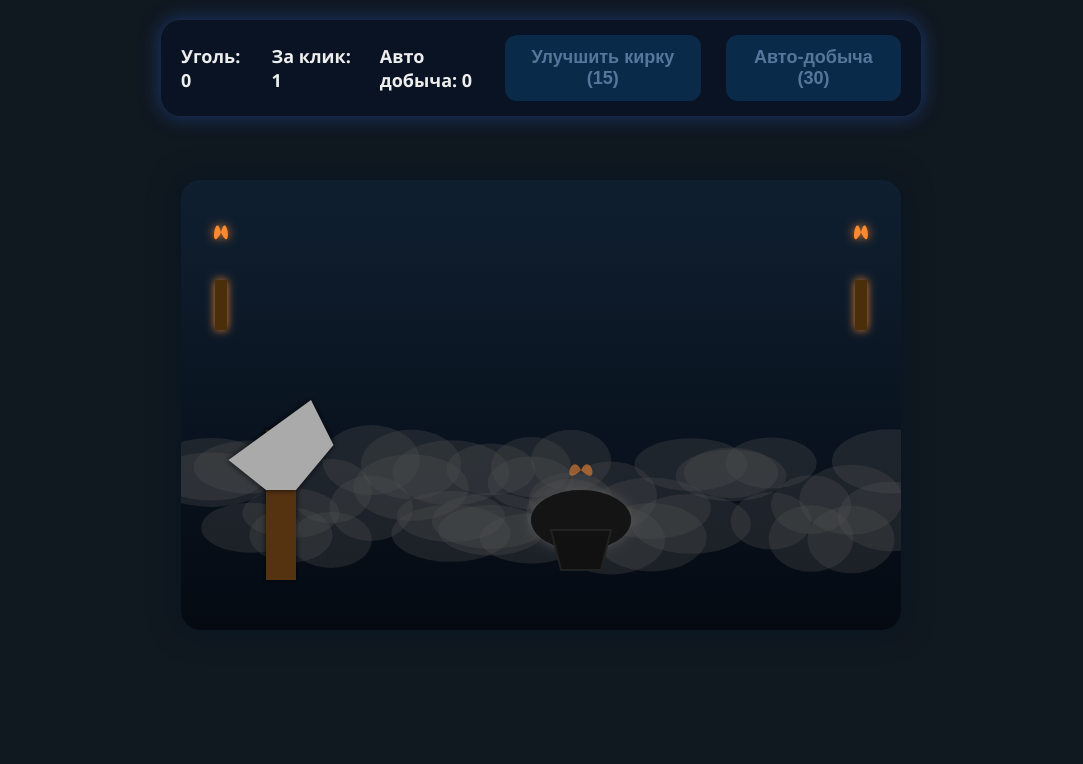
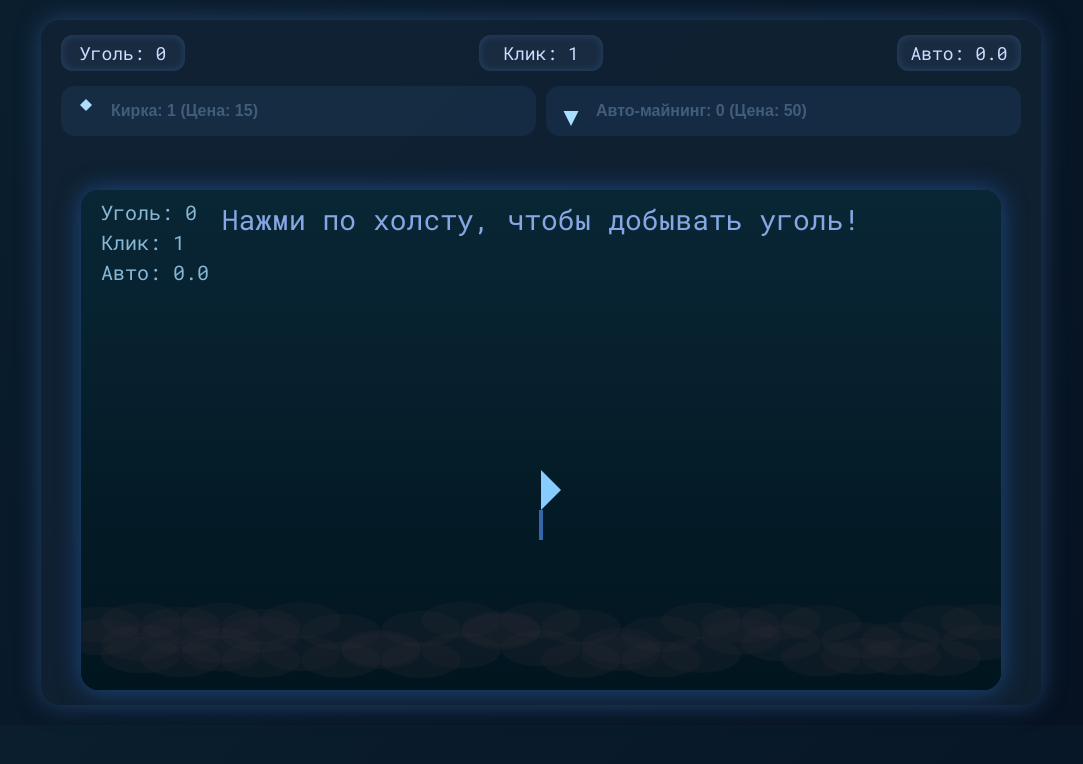
Before and after one commit to Spupey/game-, a plain HTML site: page index.html in a window 1280 px wide. Shown: the whole page, without its empty margins (99-1182 px from the left). Drawn offline with Linux system fonts and the light colour scheme.

Commit message:
Update index.html

```diff
--- a/index.html
+++ b/index.html
@@ -2,167 +2,186 @@
 <html lang="ru">
 <head>
 <meta charset="UTF-8" />
-<title>Deep Mine Clicker — Полноценный кликер</title>
+<title>Ultimate Mine Clicker - Большая игра</title>
 <style>
-  /* Общий стиль */
+  /* Стили для всей игры */
+  @import url('https://fonts.googleapis.com/css2?family=Roboto+Mono&display=swap');
+
   body {
-    margin: 0;
-    background: #101820;
-    font-family: 'Segoe UI', Tahoma, Geneva, Verdana, sans-serif;
-    color: #eee;
+    margin: 0; background: linear-gradient(135deg, #0a1f2f, #061121);
+    font-family: 'Roboto Mono', monospace;
+    color: #ccddff;
     user-select: none;
-    overflow: hidden;
+    overflow-x: hidden;
   }
-  #gameCanvas {
-    display: block;
-    margin: 20px auto 0;
-    background: #15202b;
+
+  #game-container {
+    max-width: 960px;
+    margin: 20px auto;
+    background: #112233dd;
     border-radius: 20px;
-    box-shadow: 0 0 30px #001522aa;
+    box-shadow: 0 0 25px #335588aa;
+    padding: 15px 20px;
   }
-  #uiPanel {
-    width: 720px;
-    margin: 20px auto;
-    background: rgba(10, 20, 35, 0.95);
-    border-radius: 20px;
-    box-shadow: 0 0 20px #224488cc;
-    padding: 15px 20px;
+
+  #top-bar {
     display: flex;
     justify-content: space-between;
+    margin-bottom: 15px;
+  }
+
+  .stat {
+    font-size: 18px;
+    padding: 6px 12px;
+    background: #21364e88;
+    border-radius: 12px;
+    box-shadow: inset 0 0 8px #2a466a;
+    user-select: none;
+    min-width: 100px;
+    text-align: center;
+  }
+
+  #upgrade-buttons {
+    display: flex;
+    flex-wrap: wrap;
+    gap: 10px;
+    justify-content: center;
+    margin-top: 10px;
+  }
+
+  button.upgrade-btn {
+    flex: 1 1 180px;
+    background: #335577cc;
+    border: none;
+    color: #aaddff;
+    font-weight: 700;
+    font-size: 16px;
+    border-radius: 14px;
+    padding: 10px;
+    cursor: pointer;
+    box-shadow: 0 0 12px #4477cc88;
+    display: flex;
     align-items: center;
+    gap: 10px;
+    transition: background 0.3s ease;
+    user-select: none;
   }
-  #stats, #upgrades {
-    display: flex;
-    gap: 25px;
-  }
-  #stats > div, #upgrades > button {
-    font-size: 18px;
-    font-weight: 700;
-  }
-  button {
-    background: #214270;
-    color: #aaccff;
-    border: none;
-    border-radius: 12px;
-    padding: 12px 20px;
-    font-size: 16px;
-    cursor: pointer;
-    transition: background 0.3s ease;
-    box-shadow: 0 4px 10px #184060aa;
-  }
-  button:disabled {
-    background: #0a2a4a;
-    color: #557799;
+  button.upgrade-btn:disabled {
+    background: #22446655;
+    color: #557799aa;
     cursor: not-allowed;
     box-shadow: none;
   }
-  button:hover:not(:disabled) {
-    background: #2e5a98;
+  button.upgrade-btn:hover:not(:disabled) {
+    background: #5588ccdd;
   }
+
   #messages {
-    width: 720px;
+    margin: 12px 0 20px 0;
+    height: 22px;
+    font-weight: 700;
+    text-align: center;
+    color: #99cc99;
+  }
+
+  canvas#game-canvas {
+    display: block;
     margin: 0 auto;
-    height: 24px;
-    color: #88cc88;
-    font-weight: 600;
-    font-size: 16px;
-    text-align: center;
+    background: linear-gradient(180deg, #0a1a28 0%, #050a15 100%);
+    border-radius: 18px;
+    box-shadow: 0 0 24px #225599cc;
+    max-width: 100%;
+  }
+
+  .icon {
+    width: 30px;
+    height: 30px;
+  }
+
+  /* Подсказка */
+  #tooltip {
+    position: absolute;
+    background: #223344cc;
+    color: #ccddffcc;
+    padding: 8px 14px;
+    border-radius: 14px;
+    pointer-events: none;
+    font-size: 14px;
+    max-width: 320px;
+    display: none;
     user-select: none;
+    z-index: 10;
+    box-shadow: 0 0 12px #3366ccbb;
   }
 </style>
 </head>
 <body>
 
-<div id="uiPanel">
-  <div id="stats">
-    <div id="coalCount">Уголь: 0</div>
-    <div id="perClick">За клик: 1</div>
-    <div id="perSecond">Авто добыча: 0</div>
+<div id="game-container">
+
+  <div id="top-bar">
+    <div class="stat" id="coal-count" title="Количество добытого угля">Уголь: 0</div>
+    <div class="stat" id="per-click" title="Количество угля за один клик">Клик: 1</div>
+    <div class="stat" id="per-second" title="Автоматическая добыча угля в секунду">Авто: 0</div>
   </div>
-  <div id="upgrades">
-    <button id="upgradePickaxeBtn">Улучшить кирку (15)</button>
-    <button id="upgradeAutoMineBtn">Авто-добыча (30)</button>
+
+  <div id="upgrade-buttons">
+    <!-- Кнопки апгрейдов создаются JS -->
   </div>
+
+  <div id="messages"></div>
+
+  <canvas id="game-canvas" width="920" height="500"></canvas>
+
 </div>
-<div id="messages"></div>
-<canvas id="gameCanvas" width="720" height="450"></canvas>
+
+<div id="tooltip"></div>
 
 <script>
 (() => {
-  const canvas = document.getElementById('gameCanvas');
+  // ============== Подготовка контекста и переменных =================
+  const canvas = document.getElementById('game-canvas');
   const ctx = canvas.getContext('2d');
 
-  // Аудиоконтекст для звуков
-  const AudioContext = window.AudioContext || window.webkitAudioContext;
-  const audioCtx = new AudioContext();
+  const coalCountEl = document.getElementById('coal-count');
+  const perClickEl = document.getElementById('per-click');
+  const perSecondEl = document.getElementById('per-second');
+  const upgradeButtonsContainer = document.getElementById('upgrade-buttons');
+  const messagesEl = document.getElementById('messages');
+  const tooltipEl = document.getElementById('tooltip');
 
-  // Функция звука клика (короткий "щелчок")
-  function playClickSound() {
-    const osc = audioCtx.createOscillator();
-    const gain = audioCtx.createGain();
-    osc.type = 'triangle';
-    osc.frequency.setValueAtTime(400 + Math.random()*300, audioCtx.currentTime);
-    gain.gain.setValueAtTime(0.1, audioCtx.currentTime);
-    osc.connect(gain);
-    gain.connect(audioCtx.destination);
-    osc.start();
-    osc.stop(audioCtx.currentTime + 0.1);
-  }
+  // Звуковой контекст
+  const AudioCtx = window.AudioContext || window.webkitAudioContext;
+  const audioCtx = new AudioCtx();
 
-  // Класс Игрока (статистика, ресурсы)
-  class Player {
-    constructor() {
-      this.coal = 0;
-      this.coalPerClick = 1;
-      this.coalPerSecond = 0;
-      this.pickaxeLevel = 1;
-      this.pickaxeUpgradeCost = 15;
-      this.autoMineLevel = 0;
-      this.autoMineUpgradeCost = 30;
-    }
+  // ===================== Классы игры ==============================
 
-    addCoal(amount) {
-      this.coal += amount;
-    }
-
-    canBuy(cost) {
-      return this.coal >= cost;
-    }
-
-    buyPickaxeUpgrade() {
-      if(this.canBuy(this.pickaxeUpgradeCost)) {
-        this.coal -= this.pickaxeUpgradeCost;
-        this.pickaxeLevel++;
-        this.coalPerClick *= 1.5;
-        this.pickaxeUpgradeCost = Math.floor(this.pickaxeUpgradeCost * 2.5);
-        return true;
-      }
-      return false;
-    }
-
-    buyAutoMineUpgrade() {
-      if(this.canBuy(this.autoMineUpgradeCost)) {
-        this.coal -= this.autoMineUpgradeCost;
-        this.autoMineLevel++;
-        this.coalPerSecond += 1;
-        this.autoMineUpgradeCost = Math.floor(this.autoMineUpgradeCost * 3);
-        return true;
-      }
-      return false;
+  // Класс для генерации звуков
+  class Sound {
+    static playClick() {
+      const osc = audioCtx.createOscillator();
+      const gain = audioCtx.createGain();
+      osc.type = 'square';
+      osc.frequency.setValueAtTime(440 + Math.random() * 220, audioCtx.currentTime);
+      gain.gain.setValueAtTime(0.07, audioCtx.currentTime);
+      osc.connect(gain);
+      gain.connect(audioCtx.destination);
+      osc.start();
+      osc.stop(audioCtx.currentTime + 0.1);
     }
   }
 
-  // Класс Частицы для анимации (пыли, искр)
+  // Частица для эффекта клика
   class Particle {
-    constructor(x, y) {
+    constructor(x, y, color) {
       this.x = x;
       this.y = y;
-      this.size = 3 + Math.random()*4;
-      this.speedX = (Math.random()-0.5)*2;
-      this.speedY = -1 - Math.random()*2;
+      this.size = 4 + Math.random() * 3;
+      this.speedX = (Math.random() - 0.5) * 4;
+      this.speedY = -2 - Math.random() * 3;
       this.alpha = 1;
-      this.decay = 0.02 + Math.random()*0.02;
-      this.color = `rgba(200,200,200,${this.alpha})`;
+      this.color = color || 'rgba(255,255,255,1)';
+      this.decay = 0.02 + Math.random() * 0.02;
     }
     update() {
       this.x += this.speedX;
@@ -172,123 +191,232 @@
     }
     draw(ctx) {
       ctx.save();
-      ctx.fillStyle = `rgba(200,200,200,${this.alpha})`;
+      ctx.fillStyle = this.color.replace('1)', `${this.alpha})`);
       ctx.beginPath();
-      ctx.ellipse(this.x, this.y, this.size, this.size*0.6, 0, 0, Math.PI*2);
+      ctx.arc(this.x, this.y, this.size, 0, Math.PI * 2);
       ctx.fill();
       ctx.restore();
     }
   }
 
-  // Основной класс игры
+  // Класс Кирки с разными типами
+  class Pickaxe {
+    constructor(name, baseClick, iconPath, description) {
+      this.name = name;
+      this.level = 1;
+      this.baseClick = baseClick;
+      this.clickPower = baseClick;
+      this.upgradeCost = 15;
+      this.iconPath = iconPath;
+      this.description = description;
+    }
+
+    upgrade(playerCoal) {
+      if (playerCoal >= this.upgradeCost) {
+        this.level++;
+        this.clickPower *= 1.5;
+        this.upgradeCost = Math.floor(this.upgradeCost * 2.5);
+        return true;
+      }
+      return false;
+    }
+
+    getClickPower() {
+      return Math.floor(this.clickPower);
+    }
+  }
+
+  // Класс Игрока (хранит состояние)
+  class Player {
+    constructor() {
+      this.coal = 0;
+      this.pickaxe = new Pickaxe(
+        "Стальная Кирка",
+        1,
+        'M10 2 L14 6 L10 10 L6 6 Z', // Просто пример иконки в SVG path (будем рисовать отдельно)
+        "Обычная кирка, базовая добыча"
+      );
+      this.autoMineLevel = 0;
+      this.autoMinePower = 0;
+      this.autoMineCost = 50;
+      this.autoMineIntervalMs = 1000;
+      this.upgrades = [];
+    }
+
+    addCoal(amount) {
+      this.coal += amount;
+    }
+
+    canAfford(cost) {
+      return this.coal >= cost;
+    }
+
+    spendCoal(amount) {
+      if(this.canAfford(amount)){
+        this.coal -= amount;
+        return true;
+      }
+      return false;
+    }
+
+    upgradePickaxe() {
+      if(this.spendCoal(this.pickaxe.upgradeCost)) {
+        this.pickaxe.upgrade(this.coal);
+        return true;
+      }
+      return false;
+    }
+
+    buyAutoMine() {
+      if(this.spendCoal(this.autoMineCost)) {
+        this.autoMineLevel++;
+        this.autoMinePower += 0.5 * this.autoMineLevel;
+        this.autoMineCost = Math.floor(this.autoMineCost * 1.9);
+        return true;
+      }
+      return false;
+    }
+  }
+
+  // ==================== Игра =======================
   class Game {
     constructor() {
       this.player = new Player();
       this.particles = [];
       this.lastAutoMineTime = 0;
-      this.autoMineInterval = 2000;
+      this.lastTime = 0;
       this.sparkle = 0;
-      this.flamePhase = 0;
 
-      // UI элементы
-      this.coalCountEl = document.getElementById('coalCount');
-      this.perClickEl = document.getElementById('perClick');
-      this.perSecondEl = document.getElementById('perSecond');
-      this.upgradePickaxeBtn = document.getElementById('upgradePickaxeBtn');
-      this.upgradeAutoMineBtn = document.getElementById('upgradeAutoMineBtn');
-      this.messagesEl = document.getElementById('messages');
+      // Иконки в SVG path для кнопок (просто базовые)
+      this.icons = {
+        pickaxe: 'M10 2 L14 6 L10 10 L6 6 Z', // кирка
+        autoMine: 'M5 10 L15 10 L10 20 Z', // лопатка или что-то
+        coal: 'M12 6 L16 14 L8 16 Z'
+      };
 
-      // Привязка событий
-      canvas.addEventListener('click', (e) => this.handleClick(e));
-      this.upgradePickaxeBtn.addEventListener('click', () => this.buyPickaxeUpgrade());
-      this.upgradeAutoMineBtn.addEventListener('click', () => this.buyAutoMineUpgrade());
-
-      this.loadProgress();
-      this.updateUI();
-      requestAnimationFrame((time) => this.gameLoop(time));
+      this.setupUI();
+      this.load();
+      this.startLoop();
     }
 
-    handleClick(e) {
-      this.player.addCoal(this.player.coalPerClick);
-      this.spawnParticles(e.offsetX, e.offsetY);
-      playClickSound();
+    setupUI() {
+      // Создаем кнопки апгрейда кирки и автодобычи
+      this.pickaxeBtn = document.createElement('button');
+      this.pickaxeBtn.className = 'upgrade-btn';
+      this.pickaxeBtn.title = 'Улучшить кирку — увеличивает уголь за клик';
+      this.pickaxeBtn.innerHTML = `<svg class="icon" viewBox="0 0 20 20"><path fill="#aaddff" d="${this.icons.pickaxe}"/></svg> Кирка: ${this.player.pickaxe.level} (Цена: ${this.player.pickaxe.upgradeCost})`;
+      this.pickaxeBtn.addEventListener('click', () => this.upgradePickaxe());
+      upgradeButtonsContainer.appendChild(this.pickaxeBtn);
+
+      this.autoMineBtn = document.createElement('button');
+      this.autoMineBtn.className = 'upgrade-btn';
+      this.autoMineBtn.title = 'Купить авто-добычу — автоматическое получение угля каждые секунду';
+      this.autoMineBtn.innerHTML = `<svg class="icon" viewBox="0 0 20 20"><path fill="#aaddff" d="${this.icons.autoMine}"/></svg> Авто-майнинг: ${this.player.autoMineLevel} (Цена: ${this.player.autoMineCost})`;
+      this.autoMineBtn.addEventListener('click', () => this.buyAutoMine());
+      upgradeButtonsContainer.appendChild(this.autoMineBtn);
+
+      // Клик по холсту
+      canvas.addEventListener('click', (e) => this.onCanvasClick(e));
+
       this.updateUI();
-      this.showMessage(`+${this.player.coalPerClick} угля`);
+    }
+
+    onCanvasClick(e) {
+      const rect = canvas.getBoundingClientRect();
+      const x = e.clientX - rect.left;
+      const y = e.clientY - rect.top;
+      const power = this.player.pickaxe.getClickPower();
+
+      this.player.addCoal(power);
+      this.spawnParticles(x, y);
+      Sound.playClick();
+      this.showMessage(`+${power} угля`);
+      this.updateUI();
     }
 
     spawnParticles(x, y) {
-      for(let i=0; i<8; i++) {
-        this.particles.push(new Particle(x, y));
+      for(let i = 0; i < 15; i++) {
+        this.particles.push(new Particle(x, y, `rgba(170, 220, 255, 1)`));
       }
     }
 
-    buyPickaxeUpgrade() {
-      if(this.player.buyPickaxeUpgrade()) {
-        this.updateUI();
-        this.showMessage(`Кирка улучшена до уровня ${this.player.pickaxeLevel}!`);
-        this.saveProgress();
+    upgradePickaxe() {
+      if(this.player.upgradePickaxe()) {
+        this.showMessage(`Кирка улучшена! Урон: ${this.player.pickaxe.getClickPower()}`);
       } else {
         this.showMessage(`Недостаточно угля для улучшения кирки!`);
       }
+      this.updateUI();
     }
 
-    buyAutoMineUpgrade() {
-      if(this.player.buyAutoMineUpgrade()) {
-        this.updateUI();
-        this.showMessage(`Авто-добыча улучшена до уровня ${this.player.autoMineLevel}!`);
-        this.saveProgress();
+    buyAutoMine() {
+      if(this.player.buyAutoMine()) {
+        this.showMessage(`Куплен уровень авто-майнинга: ${this.player.autoMineLevel}`);
       } else {
-        this.showMessage(`Недостаточно угля для авто-добычи!`);
+        this.showMessage(`Недостаточно угля для авто-майнинга!`);
       }
+      this.updateUI();
     }
 
     updateUI() {
-      this.coalCountEl.textContent = `Уголь: ${Math.floor(this.player.coal)}`;
-      this.perClickEl.textContent = `За клик: ${Math.floor(this.player.coalPerClick)}`;
-      this.perSecondEl.textContent = `Авто добыча: ${Math.floor(this.player.coalPerSecond)}`;
-      this.upgradePickaxeBtn.textContent = `Улучшить кирку (${this.player.pickaxeUpgradeCost})`;
-      this.upgradeAutoMineBtn.textContent = `Авто-добыча (${this.player.autoMineUpgradeCost})`;
-      this.upgradePickaxeBtn.disabled = !this.player.canBuy(this.player.pickaxeUpgradeCost);
-      this.upgradeAutoMineBtn.disabled = !this.player.canBuy(this.player.autoMineUpgradeCost);
+      coalCountEl.textContent = `Уголь: ${Math.floor(this.player.coal)}`;
+      perClickEl.textContent = `Клик: ${this.player.pickaxe.getClickPower()}`;
+      perSecondEl.textContent = `Авто: ${this.player.autoMinePower.toFixed(1)}`;
+
+      this.pickaxeBtn.innerHTML = `<svg class="icon" viewBox="0 0 20 20"><path fill="#aaddff" d="${this.icons.pickaxe}"/></svg> Кирка: ${this.player.pickaxe.level} (Цена: ${this.player.pickaxe.upgradeCost})`;
+      this.pickaxeBtn.disabled = !this.player.canAfford(this.player.pickaxe.upgradeCost);
+
+      this.autoMineBtn.innerHTML = `<svg class="icon" viewBox="0 0 20 20"><path fill="#aaddff" d="${this.icons.autoMine}"/></svg> Авто-майнинг: ${this.player.autoMineLevel} (Цена: ${this.player.autoMineCost})`;
+      this.autoMineBtn.disabled = !this.player.canAfford(this.player.autoMineCost);
     }
 
     showMessage(text) {
-      this.messagesEl.textContent = text;
-      clearTimeout(this.msgTimeout);
+      messagesEl.textContent = text;
+      if(this.msgTimeout) clearTimeout(this.msgTimeout);
       this.msgTimeout = setTimeout(() => {
-        this.messagesEl.textContent = '';
+        messagesEl.textContent = '';
       }, 2500);
     }
 
-    saveProgress() {
+    save() {
       const saveData = {
         coal: this.player.coal,
-        coalPerClick: this.player.coalPerClick,
-        coalPerSecond: this.player.coalPerSecond,
-        pickaxeLevel: this.player.pickaxeLevel,
-        pickaxeUpgradeCost: this.player.pickaxeUpgradeCost,
+        pickaxe: {
+          level: this.player.pickaxe.level,
+          clickPower: this.player.pickaxe.clickPower,
+          upgradeCost: this.player.pickaxe.upgradeCost
+        },
         autoMineLevel: this.player.autoMineLevel,
-        autoMineUpgradeCost: this.player.autoMineUpgradeCost,
+        autoMinePower: this.player.autoMinePower,
+        autoMineCost: this.player.autoMineCost
       };
-      localStorage.setItem('deepMineSave', JSON.stringify(saveData));
+      localStorage.setItem('ultimateMineSave', JSON.stringify(saveData));
     }
 
-    loadProgress() {
-      const saved = localStorage.getItem('deepMineSave');
+    load() {
+      const saved = localStorage.getItem('ultimateMineSave');
       if(saved) {
         try {
           const data = JSON.parse(saved);
-          Object.assign(this.player, data);
+          this.player.coal = data.coal || 0;
+          if(data.pickaxe) {
+            this.player.pickaxe.level = data.pickaxe.level || 1;
+            this.player.pickaxe.clickPower = data.pickaxe.clickPower || 1;
+            this.player.pickaxe.upgradeCost = data.pickaxe.upgradeCost || 15;
+          }
+          this.player.autoMineLevel = data.autoMineLevel || 0;
+          this.player.autoMinePower = data.autoMinePower || 0;
+          this.player.autoMineCost = data.autoMineCost || 50;
         } catch {
-          // Ошибка в сохранении — сбросить
-          localStorage.removeItem('deepMineSave');
+          localStorage.removeItem('ultimateMineSave');
         }
       }
     }
 
     autoMineTick(time) {
-      if(this.player.autoMineLevel > 0 && time - this.lastAutoMineTime > this.autoMineInterval) {
-        this.player.addCoal(this.player.coalPerSecond);
+      if(!this.lastAutoMineTime) this.lastAutoMineTime = time;
+      if(time - this.lastAutoMineTime >= this.player.autoMineIntervalMs) {
+        this.player.addCoal(this.player.autoMinePower);
         this.lastAutoMineTime = time;
         this.updateUI();
       }
@@ -297,158 +425,117 @@
     drawBackground() {
       const w = canvas.width;
       const h = canvas.height;
-
-      // Градиент фона шахты (синий к темно-синему)
+      // Темный градиент
       let grad = ctx.createLinearGradient(0, 0, 0, h);
-      grad.addColorStop(0, '#0f1f30');
-      grad.addColorStop(1, '#050a12');
+      grad.addColorStop(0, '#092635');
+      grad.addColorStop(1, '#01151f');
       ctx.fillStyle = grad;
       ctx.fillRect(0, 0, w, h);
 
-      // Камни шахты - размытые овалы
-      for(let i=0; i<40; i++) {
-        let x = (i * 40 + (this.sparkle * 30)) % w;
-        let y = 320 + 40 * Math.sin(i * 1.3 + this.sparkle);
-        let sizeX = 50 + 10 * Math.sin(i + this.sparkle);
-        let sizeY = 30 + 5 * Math.cos(i + this.sparkle);
-        ctx.fillStyle = `rgba(80,80,80,0.3)`;
+      // Стилизация нижнего слоя камней
+      for(let i=0; i<50; i++) {
+        const x = (i * 40 + this.sparkle * 20) % w;
+        const y = 450 + 20 * Math.sin(i + this.sparkle);
+        ctx.fillStyle = `rgba(40,40,50, 0.25)`;
         ctx.beginPath();
-        ctx.ellipse(x, y, sizeX, sizeY, 0, 0, Math.PI*2);
+        ctx.ellipse(x, y, 40, 18, 0, 0, Math.PI * 2);
         ctx.fill();
       }
-
-      // Факелы по бокам
-      this.drawTorch(40, 100, 1, this.flamePhase);
-      this.drawTorch(w - 40, 100, 1, this.flamePhase + Math.PI);
     }
 
-    drawTorch(x, y, scale, phase) {
+    drawPickaxe(x, y, level) {
       ctx.save();
       ctx.translate(x, y);
-      ctx.scale(scale, scale);
-      ctx.shadowColor = 'rgba(255, 140, 50, 0.9)';
-      ctx.shadowBlur = 10;
+      ctx.scale(1 + 0.1 * (level - 1), 1 + 0.1 * (level - 1));
 
-      // Деревянная основа
-      ctx.fillStyle = '#4a2f0a';
-      ctx.fillRect(-6, 0, 12, 50);
-
-      // Пламя
-      let flameHeight = 40 + 8 * Math.sin(phase * 8);
-      ctx.fillStyle = `rgba(255, 140, 50, ${0.6 + 0.4 * Math.sin(phase * 8)})`;
+      // Простой вид кирки (большой треугольник + рукоять)
+      ctx.fillStyle = '#88ccff';
       ctx.beginPath();
-      ctx.moveTo(0, -flameHeight);
-      ctx.bezierCurveTo(-12, -flameHeight / 2, -6, -flameHeight * 1.5, 0, -flameHeight);
-      ctx.bezierCurveTo(6, -flameHeight * 1.5, 12, -flameHeight / 2, 0, -flameHeight);
-      ctx.fill();
-
-      ctx.restore();
-      ctx.shadowBlur = 0;
-    }
-
-    drawCoal() {
-      let x = canvas.width / 2;
-      let y = 280;
-
-      ctx.save();
-      ctx.translate(x, y);
-
-      // Тень
-      ctx.fillStyle = 'rgba(10, 10, 10, 0.9)';
-      ctx.beginPath();
-      ctx.ellipse(40, 60, 50, 30, 0, 0, 2 * Math.PI);
-      ctx.fill();
-
-      // Основной уголь (черные камни с блеском)
-      ctx.fillStyle = `rgba(20, 20, 20, 1)`;
-      ctx.shadowColor = '#555';
-      ctx.shadowBlur = 12;
-      ctx.beginPath();
-      ctx.ellipse(40, 60, 50, 30, 0, 0, 2 * Math.PI);
-      ctx.fill();
-
-      ctx.shadowBlur = 0;
-      ctx.fillStyle = `#111`;
-      ctx.beginPath();
-      ctx.moveTo(10, 70);
-      ctx.lineTo(70, 70);
-      ctx.lineTo(60, 110);
-      ctx.lineTo(20, 110);
+      ctx.moveTo(0, -20);
+      ctx.lineTo(20, 0);
+      ctx.lineTo(0, 20);
       ctx.closePath();
       ctx.fill();
 
-      ctx.strokeStyle = '#222';
-      ctx.lineWidth = 2;
+      ctx.strokeStyle = '#3366aa';
+      ctx.lineWidth = 4;
+      ctx.beginPath();
+      ctx.moveTo(0, 20);
+      ctx.lineTo(0, 50);
       ctx.stroke();
-
-      // Мерцающее пламя угля
-      let flameHeight = 40 + 10 * Math.sin(this.sparkle * 8);
-      ctx.fillStyle = `rgba(255, 140, 50, ${0.4 + 0.6 * Math.sin(this.sparkle * 8)})`;
-      ctx.beginPath();
-      ctx.moveTo(40, 10);
-      ctx.bezierCurveTo(20, 30, 30, -10, 40, 10);
-      ctx.bezierCurveTo(50, -10, 60, 30, 40, 10);
-      ctx.fill();
 
       ctx.restore();
     }
 
-    drawPickaxe(x, y, scale = 1) {
+    drawUI() {
       ctx.save();
-      ctx.translate(x, y);
-      ctx.scale(scale, scale);
-      ctx.shadowColor = 'rgba(0,0,0,0.8)';
-      ctx.shadowBlur = 6;
+      ctx.font = '20px Roboto Mono';
+      ctx.fillStyle = '#aaddffcc';
+      ctx.textAlign = 'left';
+      ctx.fillText(`Уголь: ${Math.floor(this.player.coal)}`, 20, 30);
+      ctx.fillText(`Клик: ${this.player.pickaxe.getClickPower()}`, 20, 60);
+      ctx.fillText(`Авто: ${this.player.autoMinePower.toFixed(1)}`, 20, 90);
 
-      // Рукоять
-      ctx.fillStyle = '#553311';
-      ctx.fillRect(-10, 0, 20, 100);
+      ctx.textAlign = 'center';
+      ctx.fillStyle = '#99bbffdd';
+      ctx.font = '28px Roboto Mono';
+      ctx.fillText('Нажми по холсту, чтобы добывать уголь!', canvas.width/2, 40);
 
-      // Лезвие кирки
-      ctx.fillStyle = '#aaa';
-      ctx.beginPath();
-      ctx.moveTo(-35, 20);
-      ctx.lineTo(-10, 40);
-      ctx.lineTo(10, 40);
-      ctx.lineTo(35, 10);
-      ctx.lineTo(20, -20);
-      ctx.closePath();
-      ctx.fill();
+      // Показываем кирку
+      this.drawPickaxe(canvas.width/2, canvas.height/2 + 50, this.player.pickaxe.level);
 
       ctx.restore();
-      ctx.shadowBlur = 0;
     }
 
     updateParticles() {
-      this.particles = this.particles.filter(p => p.alpha > 0.05);
-      for(let p of this.particles) p.update();
+      for(let i = this.particles.length -1; i >= 0; i--) {
+        const p = this.particles[i];
+        p.update();
+        if(p.alpha <= 0 || p.size <= 0.1) {
+          this.particles.splice(i,1);
+        }
+      }
     }
 
     drawParticles() {
-      for(let p of this.particles) p.draw(ctx);
+      this.particles.forEach(p => p.draw(ctx));
     }
 
-    gameLoop(time = 0) {
-      this.sparkle += 0.03;
-      this.flamePhase += 0.1;
+    loop(time = 0) {
+      // Обновление времени
+      if(!this.lastTime) this.lastTime = time;
+      const delta = time - this.lastTime;
+      this.lastTime = time;
 
+      // Обновления
+      this.autoMineTick(time);
+      this.updateParticles();
+      this.sparkle += 0.01;
+
+      // Отрисовка
       this.drawBackground();
-      this.drawPickaxe(100, 250, 1.5);
-      this.drawCoal();
-      this.updateParticles();
       this.drawParticles();
+      this.drawUI();
 
-      this.autoMineTick(time);
+      requestAnimationFrame(this.loop.bind(this));
+    }
 
-      requestAnimationFrame((t) => this.gameLoop(t));
+    startLoop() {
+      requestAnimationFrame(this.loop.bind(this));
     }
   }
 
-  // Запуск игры
+  // ==================== Запуск игры =============================
   const game = new Game();
 
-  // Автосохранение раз в 5 секунд
-  setInterval(() => game.saveProgress(), 5000);
+  // Автосохранение
+  setInterval(() => {
+    game.save();
+  }, 5000);
+
+  // Сохранять при закрытии страницы
+  window.addEventListener('beforeunload', () => game.save());
+
 })();
 </script>
 
```
